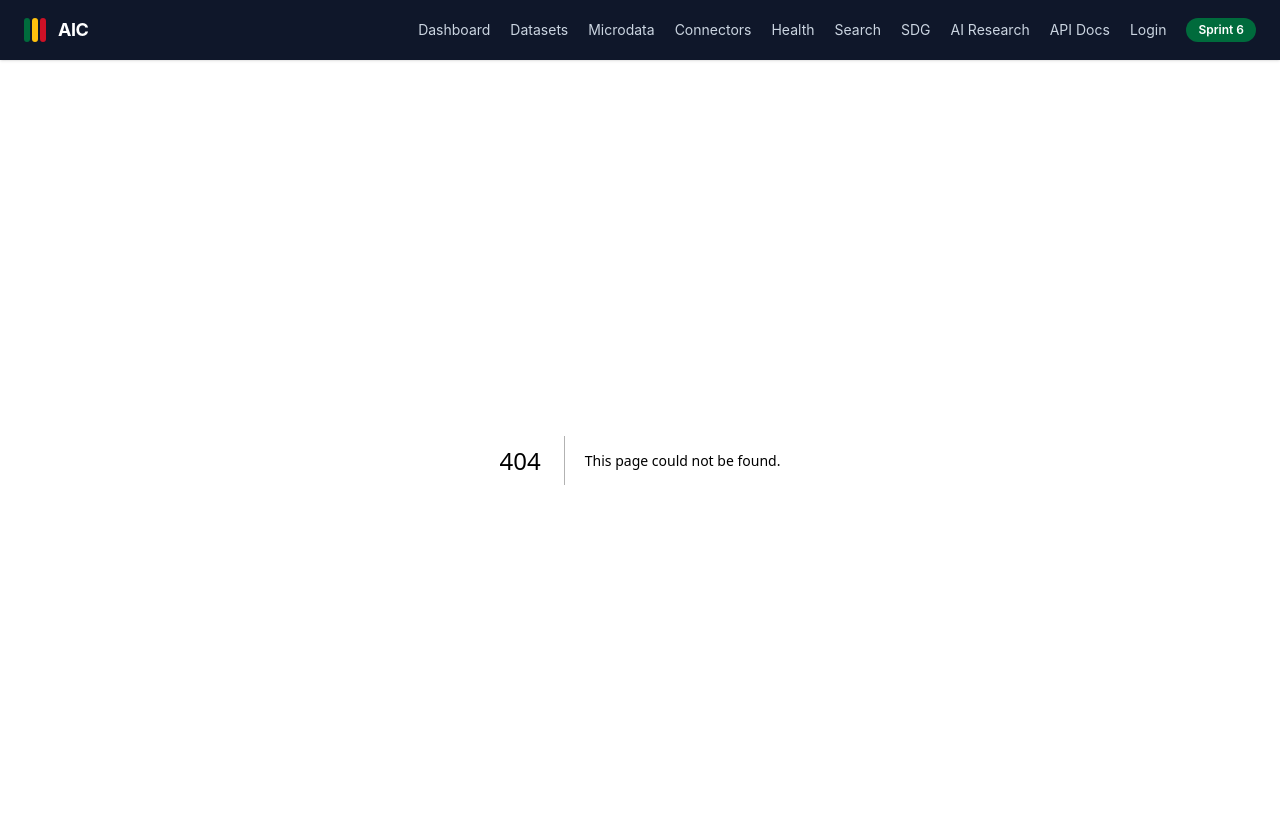
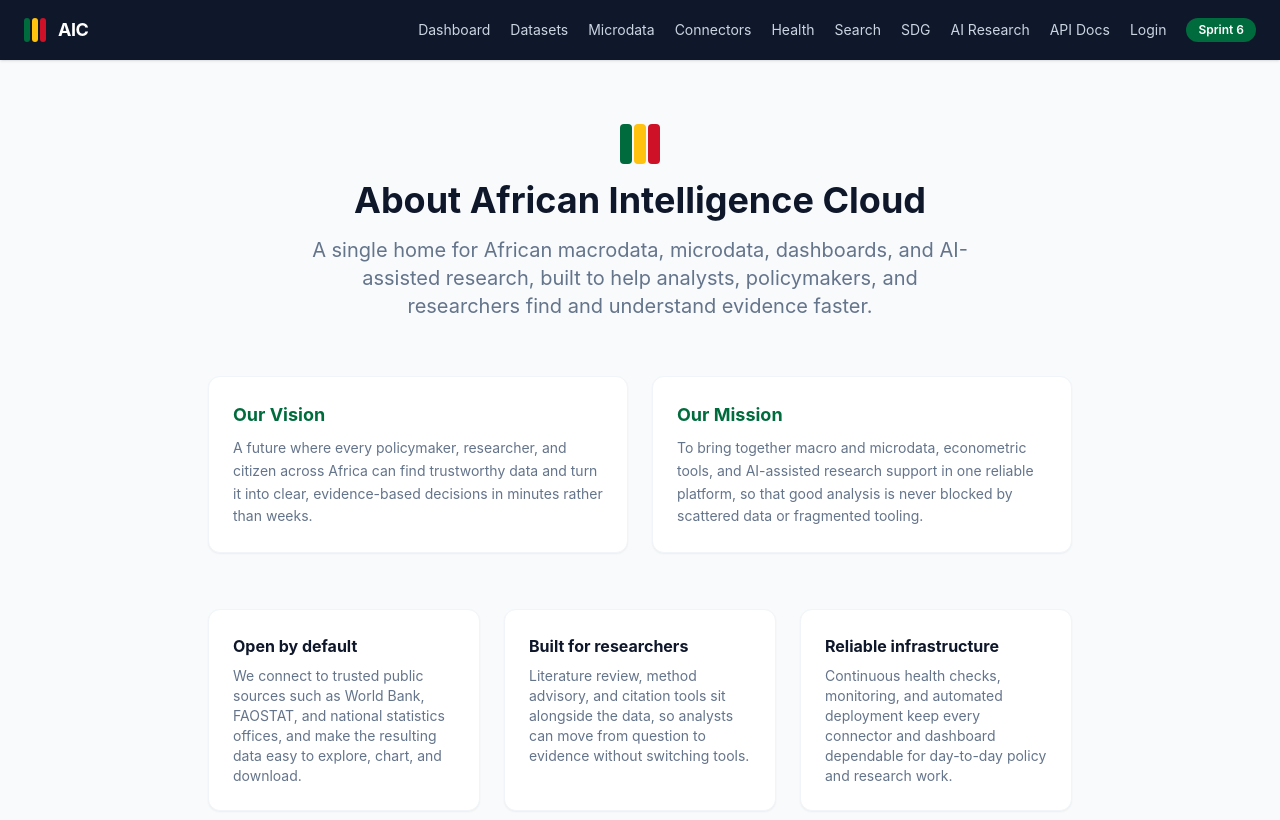
Before and after one commit to dr-luqman-afolabi/african-intelligence-cloud, a Next.js app in the folder frontend/: page /about in a window 1280 px wide. Before the commit this address had no page. Shown: the top 820 px of the page. Built offline with nearby package versions, Linux system fonts and the light colour scheme.

Commit message:
Add About page with vision and mission content
Adds a new public /about route (frontend/src/app/about/page.tsx) describing AIC's vision and mission, plus a short list of core values. Includes page-specific SEO metadata (title/description).

```diff
--- /dev/null
+++ b/frontend/src/app/about/page.tsx
@@ -0,0 +1,72 @@
+import type { Metadata } from "next";
+
+export const metadata: Metadata = {
+  title: "About Us",
+  description:
+    "Learn about African Intelligence Cloud's vision and mission to power evidence-based decisions across Africa with open macro and microdata, dashboards, and AI-assisted research tools.",
+};
+
+const VALUES = [
+  {
+    title: "Open by default",
+    body: "We connect to trusted public sources such as World Bank, FAOSTAT, and national statistics offices, and make the resulting data easy to explore, chart, and download.",
+  },
+  {
+    title: "Built for researchers",
+    body: "Literature review, method advisory, and citation tools sit alongside the data, so analysts can move from question to evidence without switching tools.",
+  },
+  {
+    title: "Reliable infrastructure",
+    body: "Continuous health checks, monitoring, and automated deployment keep every connector and dashboard dependable for day-to-day policy and research work.",
+  },
+];
+
+export default function AboutPage() {
+  return (
+    <main className="max-w-4xl mx-auto px-4 py-16">
+      <div className="text-center mb-14">
+        <div className="flex justify-center gap-0.5 mb-4">
+          <span className="w-3 h-10 rounded bg-aic-green" />
+          <span className="w-3 h-10 rounded bg-aic-gold" />
+          <span className="w-3 h-10 rounded bg-aic-red" />
+        </div>
+        <h1 className="text-4xl font-bold text-aic-dark mb-4">
+          About African Intelligence Cloud
+        </h1>
+        <p className="text-xl text-aic-muted max-w-2xl mx-auto">
+          A single home for African macrodata, microdata, dashboards, and AI-assisted
+          research, built to help analysts, policymakers, and researchers find and
+          understand evidence faster.
+        </p>
+      </div>
+
+      <div className="grid grid-cols-1 md:grid-cols-2 gap-6 mb-14">
+        <div className="bg-white rounded-xl p-6 shadow-sm border border-slate-100">
+          <h2 className="font-bold text-aic-green text-lg mb-2">Our Vision</h2>
+          <p className="text-aic-muted text-sm leading-relaxed">
+            A future where every policymaker, researcher, and citizen across Africa
+            can find trustworthy data and turn it into clear, evidence-based decisions
+            in minutes rather than weeks.
+          </p>
+        </div>
+        <div className="bg-white rounded-xl p-6 shadow-sm border border-slate-100">
+          <h2 className="font-bold text-aic-green text-lg mb-2">Our Mission</h2>
+          <p className="text-aic-muted text-sm leading-relaxed">
+            To bring together macro and microdata, econometric tools, and AI-assisted
+            research support in one reliable platform, so that good analysis is never
+            blocked by scattered data or fragmented tooling.
+          </p>
+        </div>
+      </div>
+
+      <div className="grid grid-cols-1 sm:grid-cols-3 gap-6 text-left">
+        {VALUES.map((v) => (
+          <div key={v.title} className="bg-white rounded-xl p-6 shadow-sm border border-slate-100">
+            <h3 className="font-bold text-aic-dark text-base mb-2">{v.title}</h3>
+            <p className="text-aic-muted text-sm">{v.body}</p>
+          </div>
+        ))}
+      </div>
+    </main>
+  );
+}
```
